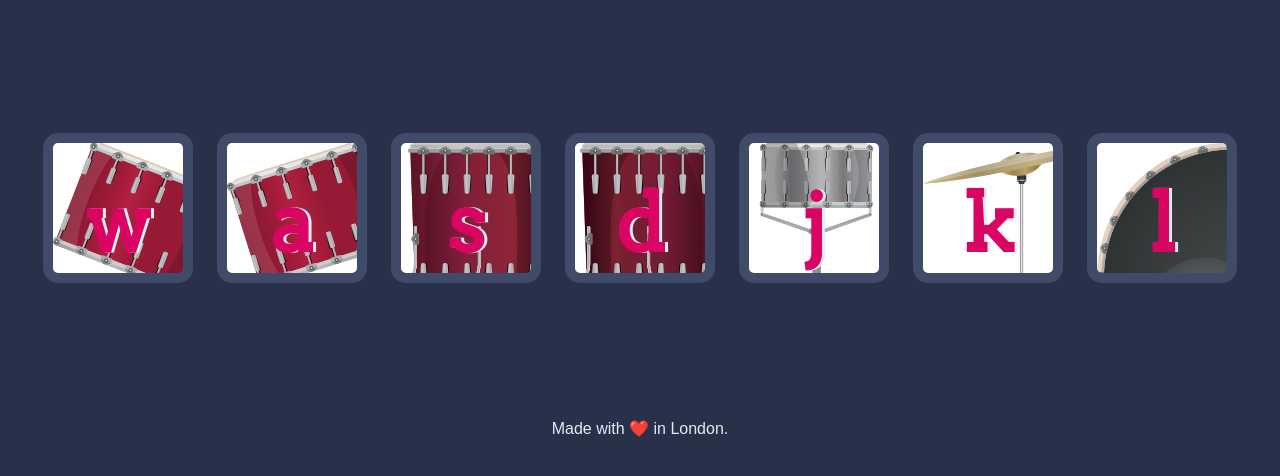
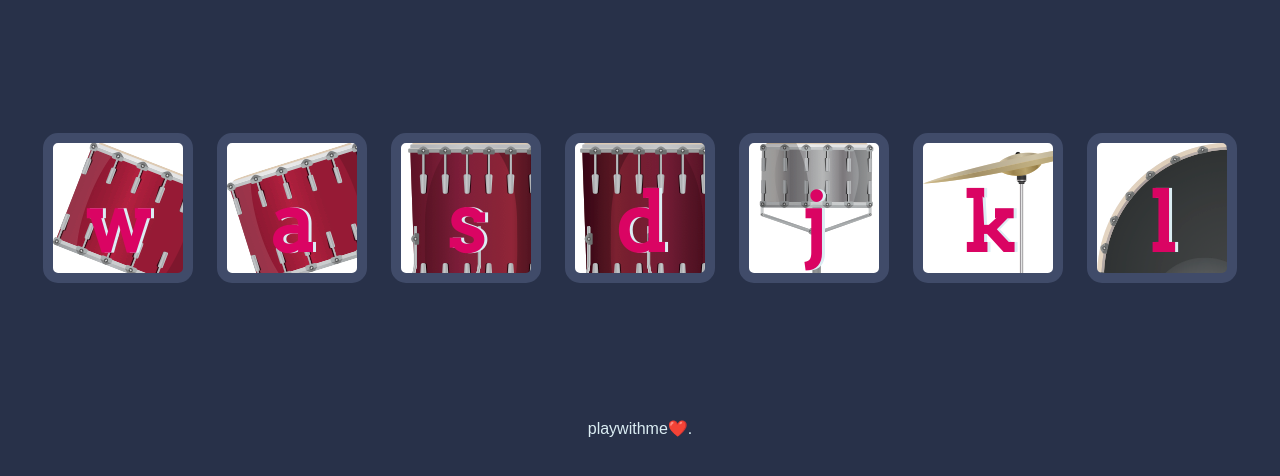
Before and after one commit to vaishalish20/Drum-Kit, a plain HTML site: page index.html in a window 1280 px wide. Shown: the part 156-632 px from the top of the page. Drawn offline with Linux system fonts and the light colour scheme.

Commit message:
Update index.html

```diff
--- a/index.html
+++ b/index.html
@@ -23,7 +23,7 @@
 
 
   <footer>
-    Made with ❤️ in London.
+    playwithme❤️.
   </footer>
   <script src="index.js"></script>
 </body>
```
